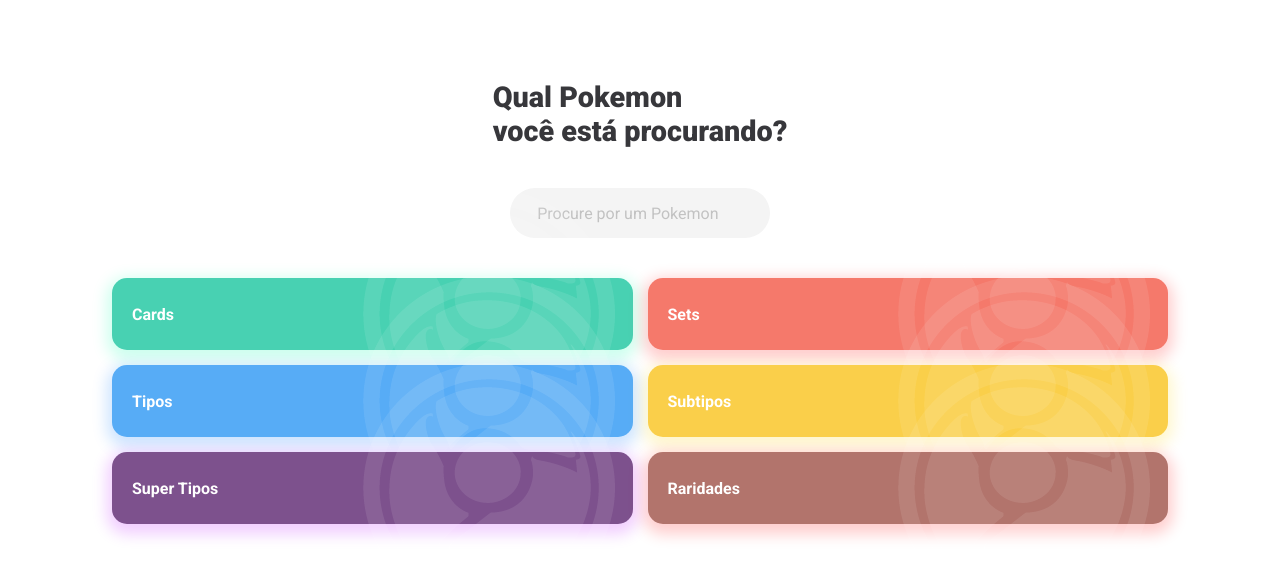
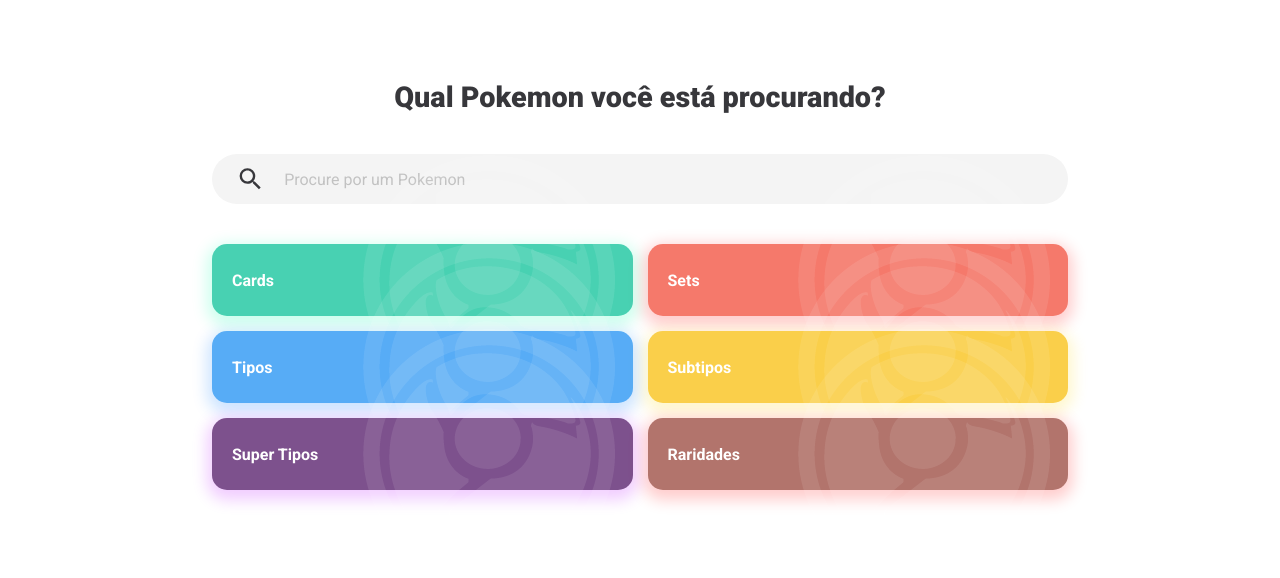
Before and after one commit to vmnog/pokemon, a Next.js app: page / in a window 1280 px wide. Shown: the top 578 px of the page. Built offline with nearby package versions, Linux system fonts and the light colour scheme.

Commit message:
feat: when submit redirects to cards page

```diff
--- a/package.json
+++ b/package.json
@@ -12,6 +12,7 @@
     "next": "11.0.1",
     "react": "17.0.2",
     "react-dom": "17.0.2",
+    "react-icons": "^4.2.0",
     "sass": "^1.35.1"
   },
   "devDependencies": {
--- a/src/components/Input/index.tsx
+++ b/src/components/Input/index.tsx
@@ -1,9 +1,21 @@
+import { ChangeEvent } from "react";
+import { MdSearch } from "react-icons/md";
+
 import styles from "./styles.module.scss";
 
-export function Input() {
+interface InputProps {
+  onChange: (e: ChangeEvent<HTMLInputElement>) => void;
+}
+
+export function Input({ onChange }: InputProps) {
   return (
     <div className={styles.inputContainer}>
-      <input type="text" placeholder="Procure por um Pokemon" />
+      <MdSearch size={30} color="var(--gray-900)" />
+      <input
+        type="text"
+        placeholder="Procure por um Pokemon"
+        onChange={onChange}
+      />
     </div>
   );
 }
--- a/src/components/Input/styles.module.scss
+++ b/src/components/Input/styles.module.scss
@@ -1,15 +1,25 @@
 .inputContainer {
-  width: 260px;
+  width: 100%;
+
+  background: var(--gray-100);
+
+  border-radius: 25px;
+
+  display: flex;
+  flex-direction: row;
+  align-items: center;
+
+  padding-left: 1.5rem;
 
   input {
+    padding-left: 1.2rem;
+
     width: 100%;
     border: none;
-    background: var(--gray-100);
+
+    background: none;
 
     height: 50px;
-    border-radius: 25px;
-
-    padding: 0 1.7rem;
 
     outline: none;
 
--- /dev/null
+++ b/src/pages/cards/styles.module.scss
@@ -0,0 +1,11 @@
+.contentContainer {
+  display: flex;
+  align-items: center;
+  flex-direction: column;
+
+  padding: 2rem;
+
+  h1 {
+    margin-bottom: 1rem;
+  }
+}
--- a/src/pages/home.module.scss
+++ b/src/pages/home.module.scss
@@ -1,5 +1,5 @@
 .contentContainer {
-  max-width: 1120px;
+  max-width: 920px;
   margin: 0 auto;
 
   padding: 5rem 2rem;
@@ -14,12 +14,19 @@
     h1 {
       font-size: 1.8rem;
       font-weight: 900;
+
+      @media (max-width: 480px) {
+        max-width: 80%;
+      }
+      @media (max-width: 320px) {
+        max-width: 100%;
+      }
     }
   }
 }
 
 .inputContainer {
-  div {
-    margin: 40px 0;
-  }
+  margin: 40px 0;
+
+  width: 100%;
 }
--- a/src/pages/index.tsx
+++ b/src/pages/index.tsx
@@ -1,10 +1,27 @@
 import Head from "next/head";
 import { Input } from "../components/Input";
+import { FormEvent, useState } from "react";
 import { MenuList } from "../components/MenuList";
+import { useRouter } from "next/dist/client/router";
 
 import styles from "./home.module.scss";
 
 export default function Home() {
+  // States
+  const [search, setSearch] = useState("");
+
+  // Hooks
+  const router = useRouter();
+
+  // Handling pokemon card search by user's input
+  const handleSearchCards = (event: FormEvent<HTMLFormElement>) => {
+    event.preventDefault();
+
+    if (search) {
+      router.push(`cards?q=${search}`);
+    }
+  };
+
   return (
     <>
       <Head>
@@ -13,13 +30,12 @@
 
       <main className={styles.contentContainer}>
         <section>
-          <h1>Qual Pokemon</h1>
-          <h1>você está procurando?</h1>
+          <h1>Qual Pokemon você está procurando?</h1>
         </section>
 
-        <div className={styles.inputContainer}>
-          <Input />
-        </div>
+        <form className={styles.inputContainer} onSubmit={handleSearchCards}>
+          <Input onChange={(e) => setSearch(e.target.value)} />
+        </form>
 
         <MenuList />
       </main>
```
Also changed, not shown: src/pages/cards/index.tsx (added, +41 -0 lines), 1 other file (tests, documents, lock files or other folders).
